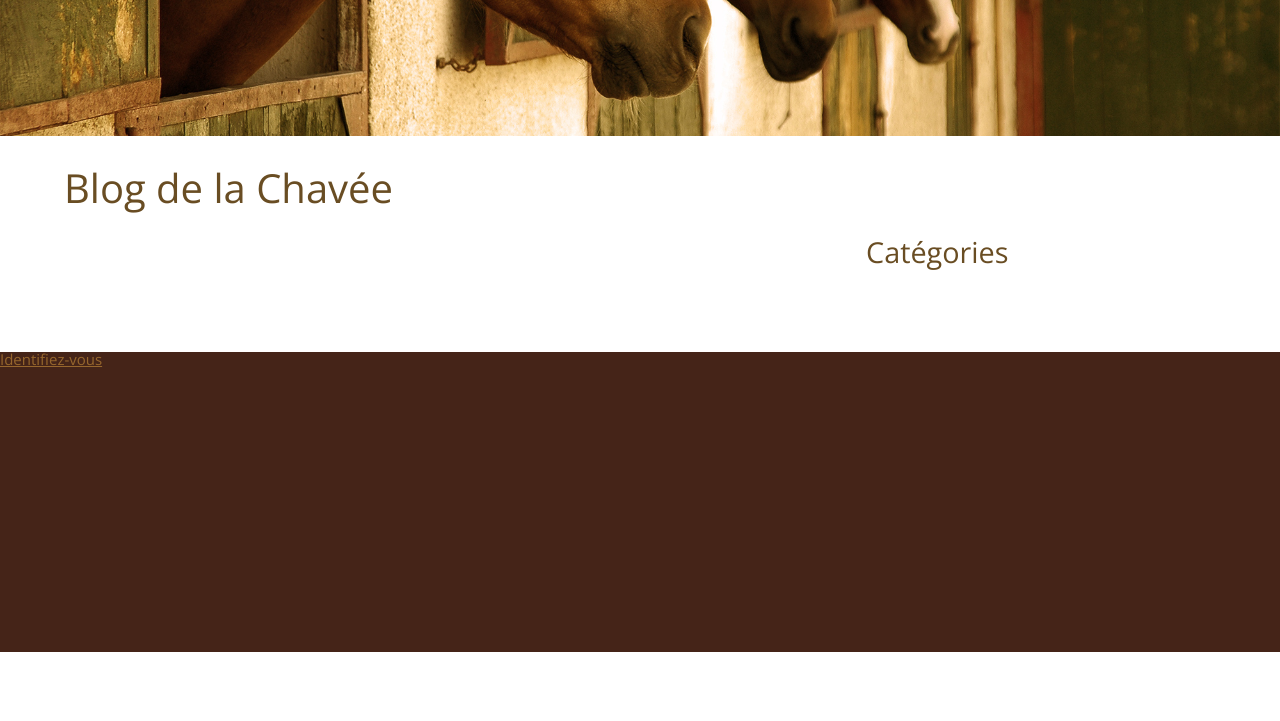
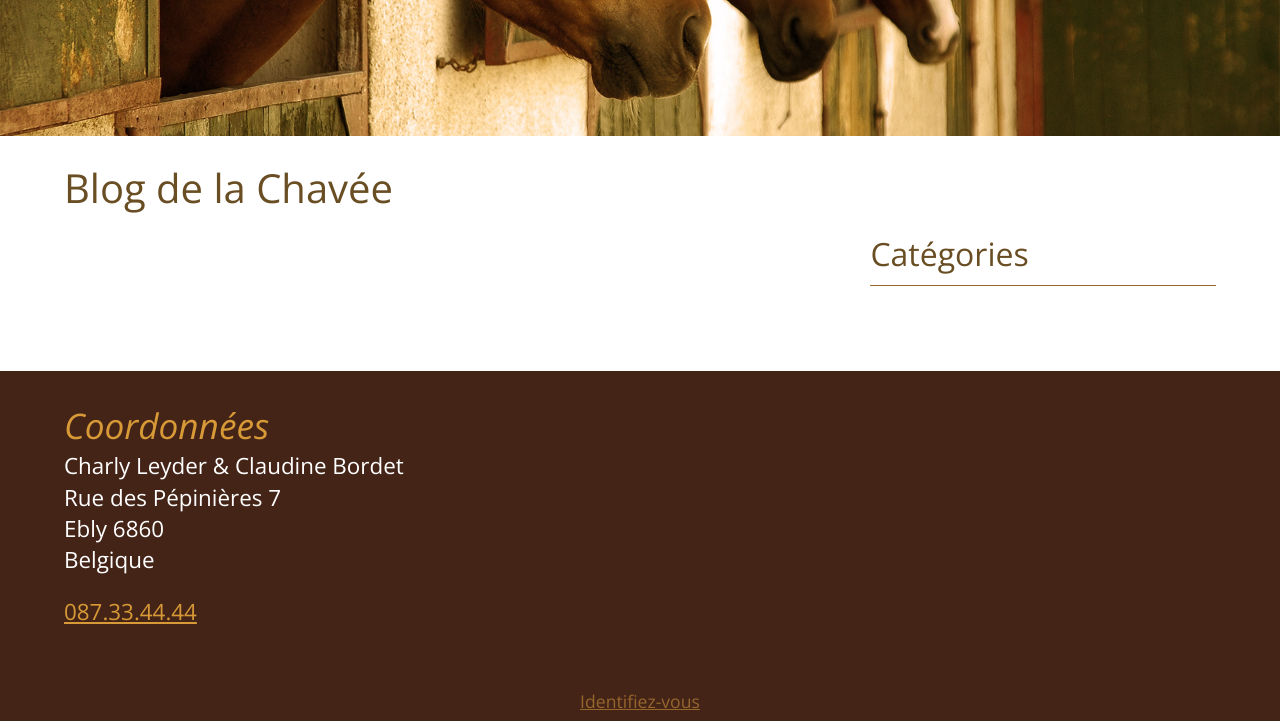
Before and after one commit to Anne-Soso/php, a PHP site: page /php/index.php?a=site-footer in a window 1280 px wide. Shown: the part 549-1270 px from the top of the page. Before the commit the page ends 1201 px from the top, so only its background shows below. Run offline with PHP 8.4, Linux system fonts and the light colour scheme; data that the repository does not hold is empty.

Commit message:
début footer - adresse

```diff
--- a/css/components/blog-categories.less
+++ b/css/components/blog-categories.less
@@ -1,5 +1,5 @@
 .blog-categories__link{
-  .font-size(1.5);
+  .font-size(1.4);
   margin:10px 0;
   color:@orange;
   text-decoration:none;
--- a/css/components/blog.less
+++ b/css/components/blog.less
@@ -1,5 +1,5 @@
 .blog{
   float:left;
-  width:700px;
+  width:55%;
   margin:10px 0 0 0;
 }
--- a/css/components/colonne-droite.less
+++ b/css/components/colonne-droite.less
@@ -1,12 +1,14 @@
 .colonne-droite{
-  width:350px;
+  width:30%;
   margin:10px 0 0 0;
   float:right;
 }
 .colonne-droite__titre{
-  .font-size(1.8);
+  .font-size(2);
   font-weight:100;
   margin:0 0 15px 0;
+  border-bottom:1px solid @brunOrange;
+  padding:0 0 15px 0;
 }
 
 .colonne-droite__item{
--- a/css/components/site-footer.less
+++ b/css/components/site-footer.less
@@ -2,4 +2,35 @@
   background:@brun;
   min-height:300px;
   margin-top:70px;
+  position:relative;
+  padding:30px 0 20px 0;
 }
+.site-footer__titre{
+  color:@orange;
+  .font-size(2.2);
+  font-weight:100;
+  font-style:italic;
+}
+.site-footer__item{
+  width:30%;
+  margin-right:5%;
+  color:white;
+  .font-size(1.4);
+  line-height:1.4;
+  font-weight:100;
+  box-sizing:border-box;
+}
+.site-footer__link{
+  color:@orange;
+  display:block;
+  margin:20px 0;
+}
+.site-footer__connexion{
+  position:absolute;
+  width:100%;
+  bottom:0px;
+  left:0px;
+  text-align:center;
+  padding:10px 0;
+  .font-size(1.1);
+}
--- a/css/generic/reset.less
+++ b/css/generic/reset.less
@@ -45,3 +45,6 @@ table {
 	border-collapse: collapse;
 	border-spacing: 0;
 }
+h1,h2,h3,h4,h5,h6{
+	font-weight:400;
+}
--- a/css/style.css
+++ b/css/style.css
@@ -124,6 +124,14 @@ q:after {
 table {
   border-collapse: collapse;
   border-spacing: 0;
+}
+h1,
+h2,
+h3,
+h4,
+h5,
+h6 {
+  font-weight: 400;
 }
 * {
   font-family: 'Open Sans', sans-serif;
@@ -308,26 +316,28 @@ sbody {
 }
 .blog {
   float: left;
-  width: 700px;
+  width: 55%;
   margin: 10px 0 0 0;
 }
 .colonne-droite {
-  width: 350px;
+  width: 30%;
   margin: 10px 0 0 0;
   float: right;
 }
 .colonne-droite__titre {
-  font-size: 25.2px;
-  font-size: 1.8rem;
+  font-size: 28px;
+  font-size: 2rem;
   font-weight: 100;
   margin: 0 0 15px 0;
+  border-bottom: 1px solid #96662d;
+  padding: 0 0 15px 0;
 }
 .colonne-droite__item {
   display: inline;
 }
 .blog-categories__link {
-  font-size: 21px;
-  font-size: 1.5rem;
+  font-size: 19.599999999999998px;
+  font-size: 1.4rem;
   margin: 10px 0;
   color: #d79a36;
   text-decoration: none;
@@ -346,6 +356,40 @@ sbody {
   background: #452418;
   min-height: 300px;
   margin-top: 70px;
+  position: relative;
+  padding: 30px 0 20px 0;
+}
+.site-footer__titre {
+  color: #d79a36;
+  font-size: 30.800000000000004px;
+  font-size: 2.2rem;
+  font-weight: 100;
+  font-style: italic;
+}
+.site-footer__item {
+  width: 30%;
+  margin-right: 5%;
+  color: white;
+  font-size: 19.599999999999998px;
+  font-size: 1.4rem;
+  line-height: 1.4;
+  font-weight: 100;
+  box-sizing: border-box;
+}
+.site-footer__link {
+  color: #d79a36;
+  display: block;
+  margin: 20px 0;
+}
+.site-footer__connexion {
+  position: absolute;
+  width: 100%;
+  bottom: 0px;
+  left: 0px;
+  text-align: center;
+  padding: 10px 0;
+  font-size: 15.400000000000002px;
+  font-size: 1.1rem;
 }
 .form--main {
   width: 700px;
--- a/views/layout.php
+++ b/views/layout.php
@@ -29,13 +29,25 @@
     </section>
   </div>
   <footer class="site-footer">
-    <div>
-        <?php if(!isset($_SESSION['connected'])):?>
-          <a href="?a=collect&e=user">Identifiez-vous</a>
-        <?php else:?>
-          <a href="?a=disconnect&e=user">Déconnectez-vous</a>
-        <?php endif;?>
+    <div class="wrapper">
+      <div class="site-footer__item">
+        <h2 class="site-footer__titre">Coordonnées</h2>
+        <adress>
+          Charly Leyder & Claudine Bordet<br>
+          Rue des Pépinières 7<br>
+          Ebly 6860<br>
+          Belgique
+          <a class="site-footer__link" href="tel:087334444">087.33.44.44</a>
+        </adress>
       </div>
+      <div class="site-footer__connexion">
+          <?php if(!isset($_SESSION['connected'])):?>
+            <a href="?a=collect&e=user">Identifiez-vous</a>
+          <?php else:?>
+            <a href="?a=disconnect&e=user">Déconnectez-vous</a>
+          <?php endif;?>
+      </div>
+    </div>
   </footer>
   <script type="text/javascript">
   var editor=new TINY.editor.edit('editor',{
```
